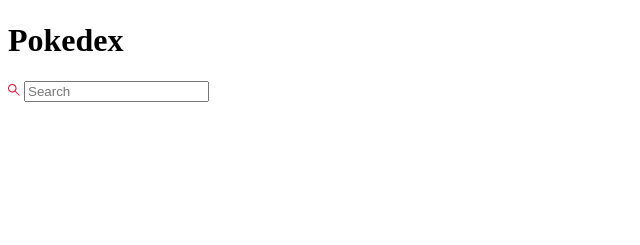
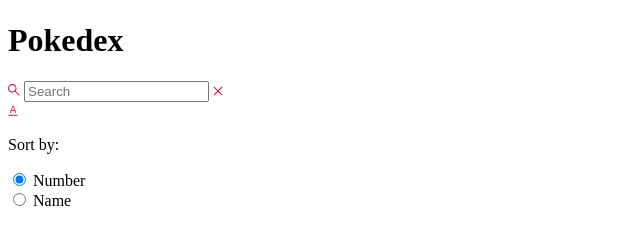
Before and after one commit to jorgeceron18/JECPokedex, a plain HTML site: page index.html in a window 1280 px wide. Shown: the part 35-280 px from the top of the page, without its empty margins (0-640 px from the left). Drawn offline with Linux system fonts and the light colour scheme.

Commit message:
Se agrega opción para buscar por número o nombre

```diff
--- a/index.html
+++ b/index.html
@@ -19,6 +19,25 @@
                     <div class="search-wrap">
                         <img src="./assets/search.svg" alt="search icon" class="search-icon">
                         <input type="text" class="search-input body3-fonts" placeholder="Search" id="search-input">
+                       <img src="./assets/cross.svg" alt="cross icon" class="search-close-icon" id="search-close-icon">
+                    </div>
+                    <div class="sort-wrapper">
+                        <div class="sort-wrap">
+                            <img src="./assets/sorting.svg" alt="sorting" class="sort-icon" id="sort-icon">
+                        </div>
+                        <div class="filter-wrapper">
+                            <p class="body2-fonts">Sort by:</p>
+                            <div class="filter-wrap">
+                                <div>
+                                    <input type="radio" id="number" name="filters" value="number" checked>
+                                    <label for="number" class="body3-fonts">Number</label>
+                                </div>
+                                <div>
+                                    <input type="radio" id="name" name="filters" value="name" >
+                                    <label for="name" class="body3-fonts">Name</label>
+                                </div>
+                            </div>
+                        </div>
                     </div>
                 </div>
             </div>
```
